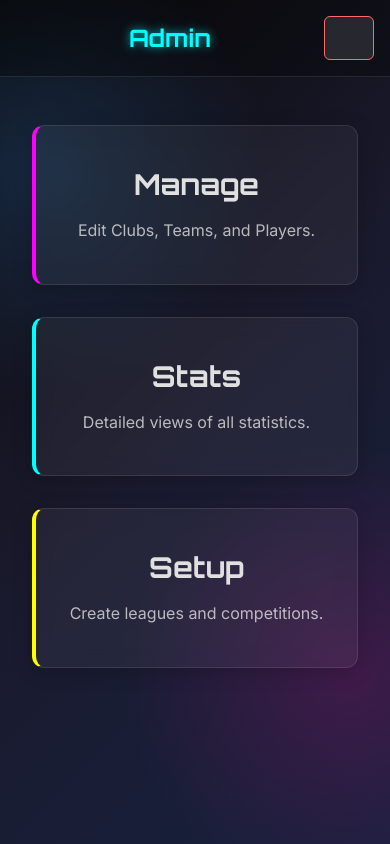
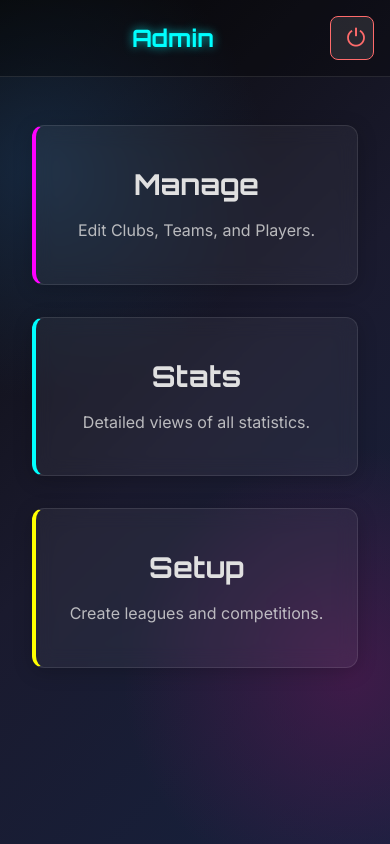
Before and after one commit to jakes007/DartsAdminApp, a React (Create React App) app: page /admin in a window 390 px wide. Built offline with nearby package versions, Linux system fonts and the light colour scheme; the HTML template or start-up script is replaced by a standard one.

Commit message:
Updated Setup.css

```diff
--- a/src/Setup.css
+++ b/src/Setup.css
@@ -36,7 +36,7 @@
   left: 0;
   right: 0;
 
-  /* ✅ ensures the header content doesn’t touch the edges */
+  /* ✅ ensures the header content doesn't touch the edges */
   box-sizing: border-box;
 }
 
@@ -763,44 +763,25 @@ select:focus {
 
   .back-btn,
   .logout-btn {
-  background: rgba(255, 255, 255, 0.1);
-  border-radius: 6px;
-  cursor: pointer;
-  transition: all 0.3s ease;
-  font-family: "Inter", sans-serif;
-  font-weight: 500;
+    width: 44px;
+    height: 44px;
+    padding: 0;
     display: flex;
     align-items: center;
     justify-content: center;
-  padding: 0.7rem 1.5rem;
+    border-radius: 8px;
   }
 
-.back-btn {
-  color: #00ffff;
-  border: 1px solid #00ffff;
-}
-
-.back-btn:hover {
-  background: rgba(0, 255, 255, 0.2);
-  box-shadow: 0 0 15px rgba(0, 255, 255, 0.7);
-}
-
-.logout-btn {
-  color: #ff6b6b;
-  border: 1px solid #ff6b6b;
-}
-
-.logout-btn:hover {
-  background: rgba(255, 107, 107, 0.2);
-  box-shadow: 0 0 15px rgba(255, 107, 107, 0.7);
+  .back-text,
+  .logout-text {
+    display: none;
   }
 
   .back-arrow,
   .logout-icon {
-  display: none;
+    display: block;
+    font-size: 1.5rem;
   }
-
-
 
   .setup-main {
     padding: 0 1rem 2rem;
```
Lines whose indentation alone changed are shown as unchanged.
